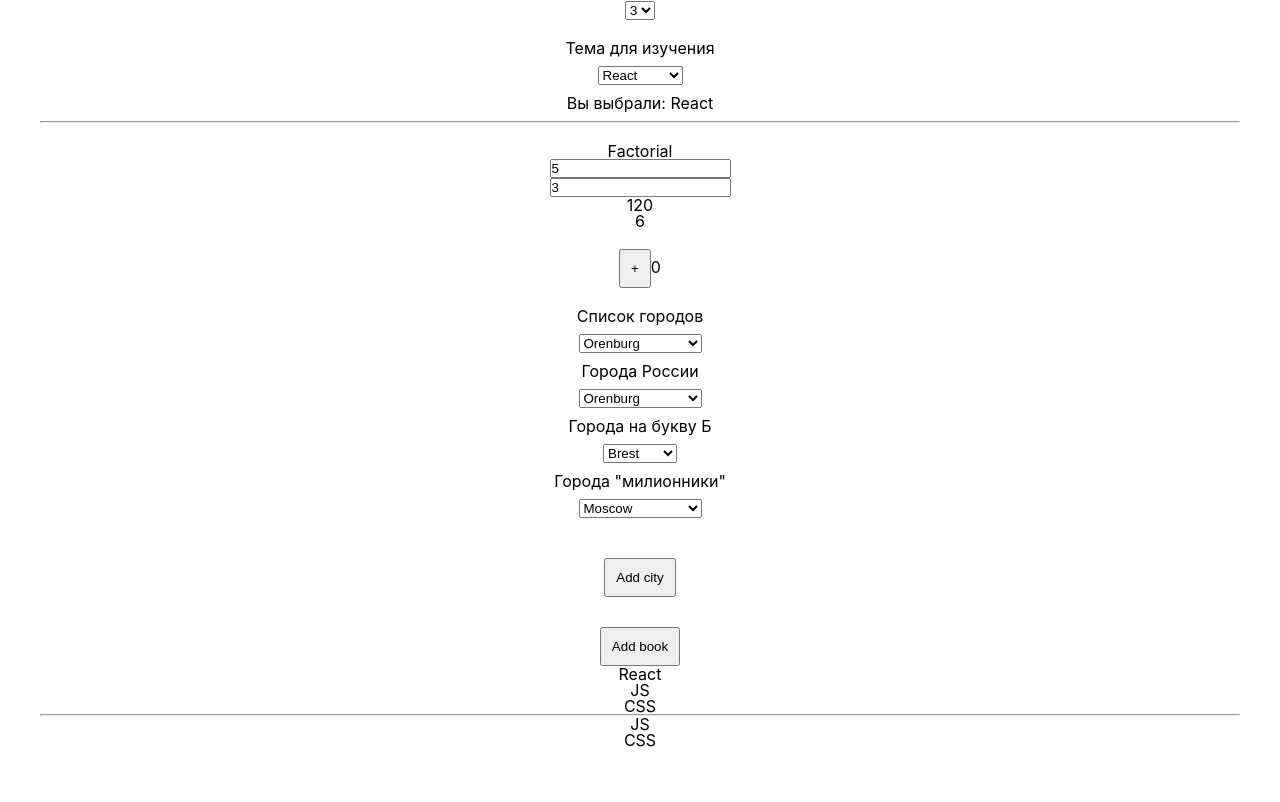
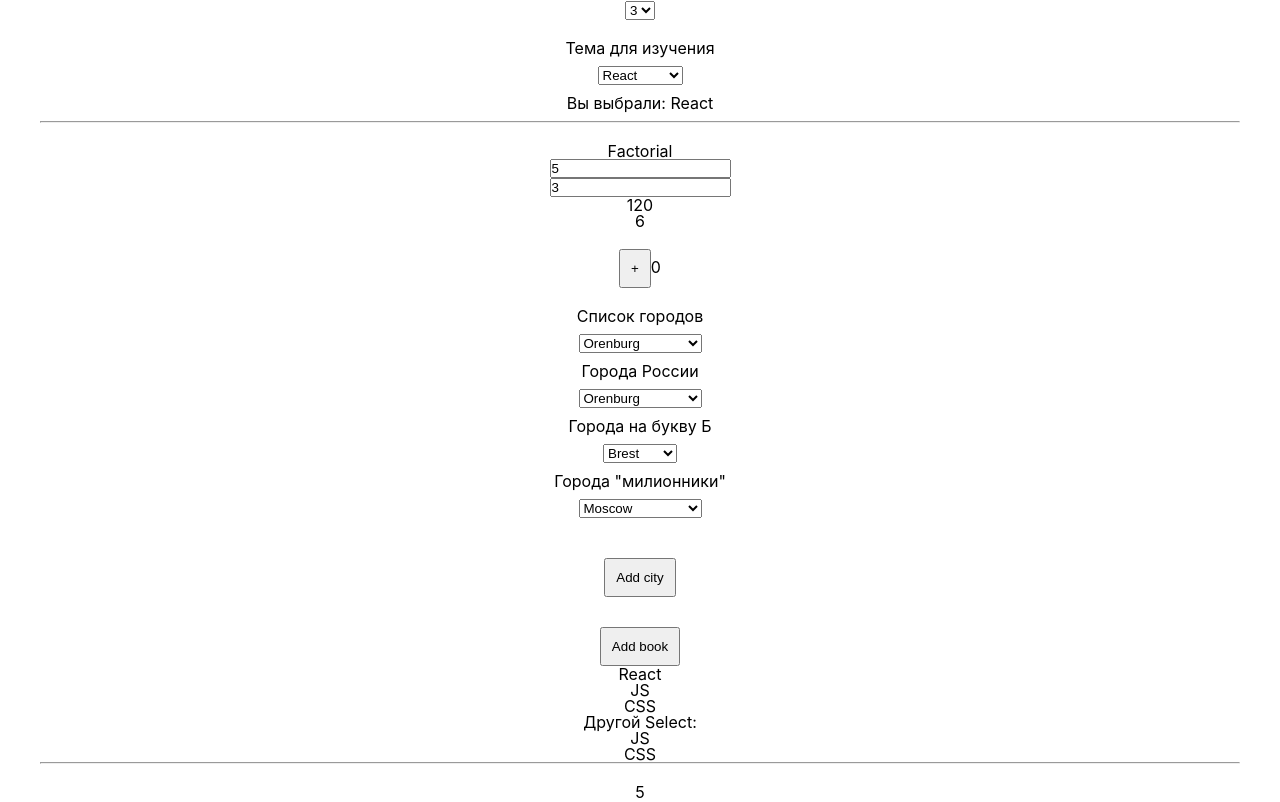
Before and after one commit to Crash2022/React-kabzda, a React (Create React App) app: page / in a window 1280 px wide. Shown: the part 486-1288 px from the top of the page. Before the commit the page ends 1236 px from the top, so only its background shows below. Built offline with nearby package versions, Linux system fonts and the light colour scheme.

Commit message:
add timer

```diff
--- a/src/App.tsx
+++ b/src/App.tsx
@@ -12,6 +12,7 @@ import {Calculator} from "./components/Calculator/Calculator";
 import {Cities} from "./components/Cities/Cities";
 import {v1} from "uuid";
 import {Books} from "./components/Books/Books";
+import {Timer} from "./components/Timer/Timer";
 
 export type CitiesType = {
     id: string
@@ -122,6 +123,7 @@ export const App = () => {
                 <button onClick={addCityHandler} style={{marginBottom: '30px'}}>Add city</button>
 
                 <Books books={books} addBook={addBook} booksArray={booksArray}/>
+                <Timer/>
             </div>
         </div>
     );
--- a/src/components/Books/Books.tsx
+++ b/src/components/Books/Books.tsx
@@ -24,7 +24,7 @@ export const Books = React.memo((props: BooksPropsType) => {
                 }
             </div>
 
-            <hr/>
+            <span>Другой Select:</span>
 
             <div>
                 {
@@ -34,6 +34,7 @@ export const Books = React.memo((props: BooksPropsType) => {
                         )
                     })
                 }
+                <hr/>
             </div>
         </>
     );
--- /dev/null
+++ b/src/components/Timer/Timer.tsx
@@ -0,0 +1,24 @@
+import React, {useEffect, useState} from 'react'
+
+
+export const Timer = React.memo (() => {
+
+    console.log('Timer');
+
+    const[timer, setTimer] = useState<number>(0);
+
+    useEffect(()=>{
+        const tick: number = window.setInterval(()=> {
+            setTimer(state => state+1);
+        }, 1000);
+        return () => {
+            clearInterval(tick);
+        };
+    },[])
+
+    return (
+        <div style={{margin: "20px 0px"}}>
+            {timer}
+        </div>
+    );
+})
```
